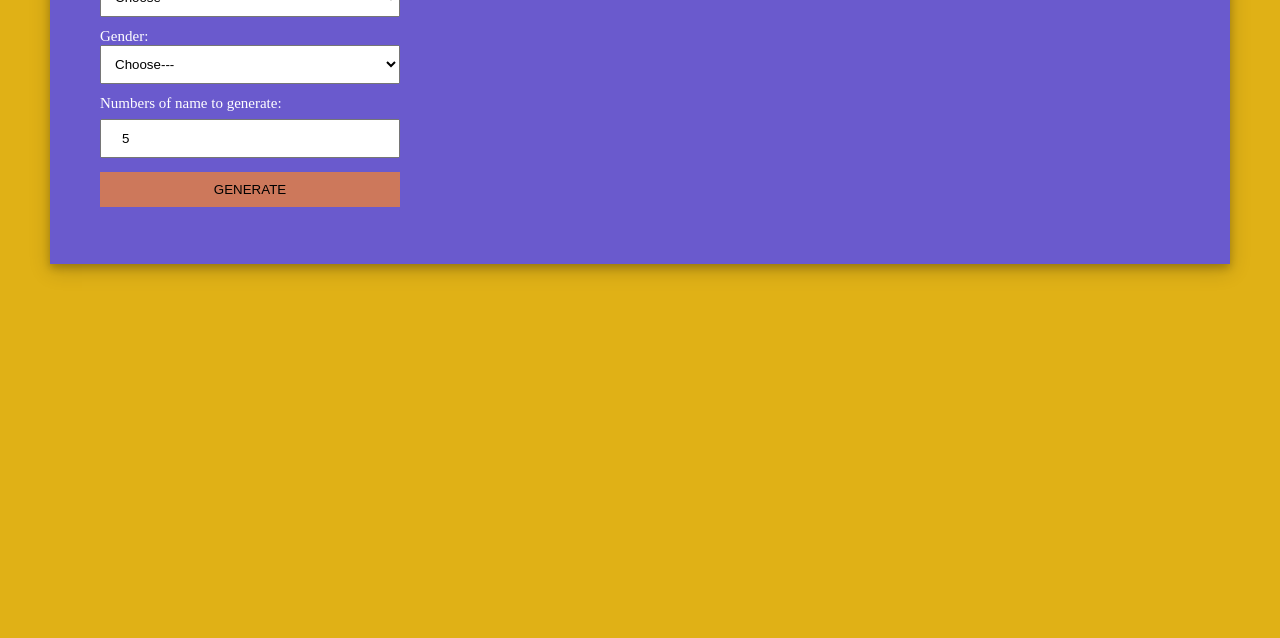
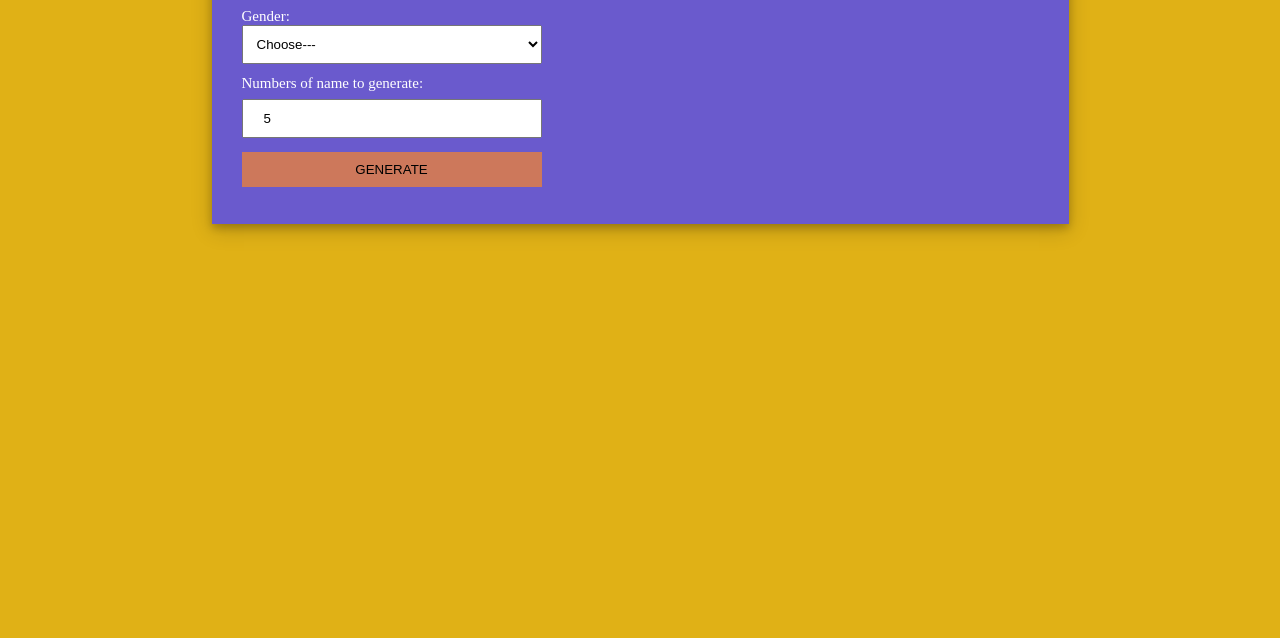
Before and after one commit to Aftabe/Name-generating-app, a plain HTML site: page index.html in a window 1280 px wide. Shown: the part 162-800 px from the top of the page. Drawn offline with Linux system fonts and the light colour scheme.

Commit message:
new css style applied

```diff
--- a/css/style.css
+++ b/css/style.css
@@ -14,10 +14,11 @@
   }
 
   .container {
-    padding: 5rem;
+    width: 857px;
+    padding: 3rem;
     background-color: #6a5acd;
     color: white;
-    margin: 5rem;
+    margin: 5rem auto;
     box-shadow: 0 4px 8px 0 rgba(0, 0, 0, 0.2), 0 6px 20px 0 rgba(0, 0, 0, 0.19);
   }
 
```
